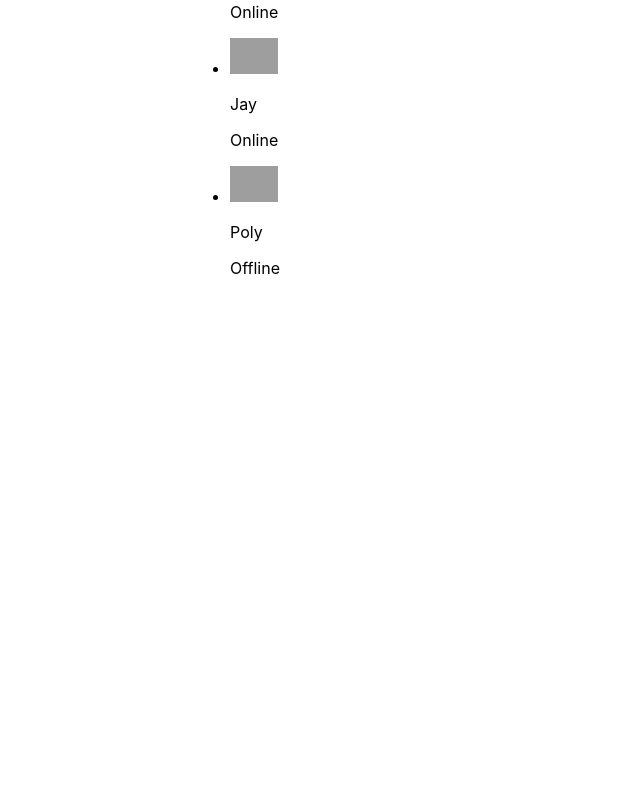
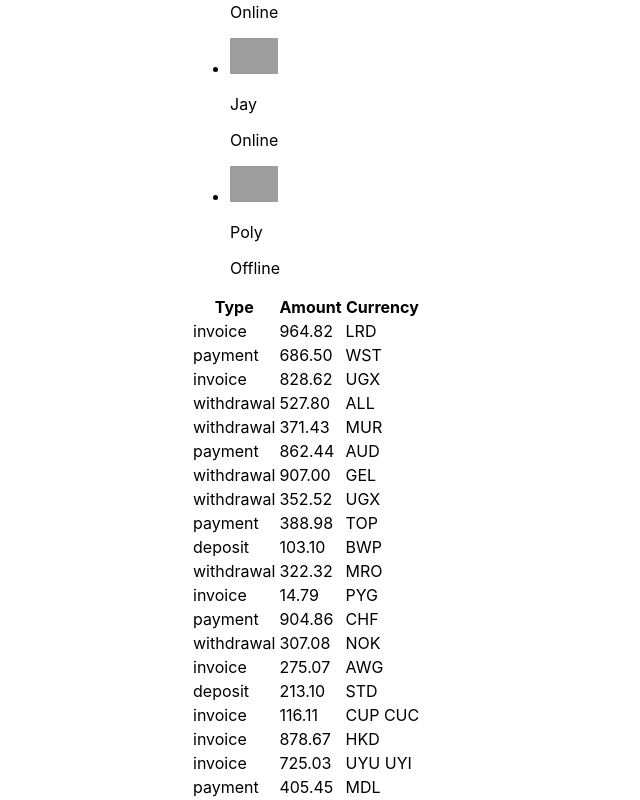
Before and after one commit to mhodunov/goit-react-hw-01-components, a React (Create React App) app: page / in a window 1280 px wide. Shown: the part 1169-1969 px from the top of the page, without its empty margins (0-640 px from the left). Before the commit the page ends 1463 px from the top, so only its background shows below. Built offline with nearby package versions, Linux system fonts and the light colour scheme; grey boxes are pictures that could not be loaded.

Commit message:
feat: add component TransactionHistory

```diff
--- a/src/App.js
+++ b/src/App.js
@@ -6,6 +6,8 @@
 import statisticalData from './Statistics/statistical-data.json'
 import FriendsList from './FriendsList/FriendsList';
 import friends from './FriendsListItem/friends.json';
+import transactions from './TransactionHistory/transactions.json';
+import TransactionHistory from './TransactionHistory/TransactionHistory.js';
 
 function App() {
   return (
@@ -26,6 +28,9 @@
      <FriendsList
      friends={friends}
      />
+     <TransactionHistory
+     transactions={transactions}
+     />
     </div>
   );
 };
--- /dev/null
+++ b/src/TransactionHistory/TransactionHistory.js
@@ -0,0 +1,35 @@
+import React from 'react';
+import PropTypes from 'prop-types';
+
+const TransactionHistory = ({transactions}) => (
+    <table className='transaction-history'>
+        <tr>
+          <th>Type</th>
+          <th>Amount</th>
+          <th>Currency</th>
+        </tr>
+
+      <tbody>
+        {transactions.map(({ id, type, amount, currency }) => (
+          <tr key={id}>
+            <td>{type}</td>
+            <td>{amount}</td>
+            <td>{currency}</td>
+          </tr>
+        ))}
+      </tbody>
+    </table>
+  );
+
+TransactionHistory.propTypes = {
+  items: PropTypes.arrayOf(
+    PropTypes.shape({
+      id: PropTypes.string.isRequired,
+      type: PropTypes.string.isRequired,
+      amount: PropTypes.string.isRequired,
+      currency: PropTypes.string.isRequired,
+    }),
+  ),
+};
+
+export default TransactionHistory;
--- /dev/null
+++ b/src/TransactionHistory/transactions.json
@@ -0,0 +1,122 @@
+[
+  {
+    "id": "1e0700a2-5183-4291-85cc-2065a036a683",
+    "type": "invoice",
+    "amount": "964.82",
+    "currency": "LRD"
+  },
+  {
+    "id": "a30f821b-4d25-4ff0-abdd-e340b3f0dd2b",
+    "type": "payment",
+    "amount": "686.50",
+    "currency": "WST"
+  },
+  {
+    "id": "44dca67a-8e5a-4798-bf8e-b15efd4e1abd",
+    "type": "invoice",
+    "amount": "828.62",
+    "currency": "UGX"
+  },
+  {
+    "id": "ea8ed3dc-2b68-4a53-905a-53ecb0adef33",
+    "type": "withdrawal",
+    "amount": "527.80",
+    "currency": "ALL"
+  },
+  {
+    "id": "ea76146a-0b00-4b80-bc02-a8c822176712",
+    "type": "withdrawal",
+    "amount": "371.43",
+    "currency": "MUR"
+  },
+  {
+    "id": "63ca02f9-d637-46b5-9237-f3b24425e029",
+    "type": "payment",
+    "amount": "862.44",
+    "currency": "AUD"
+  },
+  {
+    "id": "ed0263e8-59a5-4bf1-87e0-2bb88e53dc34",
+    "type": "withdrawal",
+    "amount": "907.00",
+    "currency": "GEL"
+  },
+  {
+    "id": "6013bad0-750c-4691-8bc2-d8f2b43969c4",
+    "type": "withdrawal",
+    "amount": "352.52",
+    "currency": "UGX"
+  },
+  {
+    "id": "252c7be4-8b06-4fa7-8d42-61fb835b70d5",
+    "type": "payment",
+    "amount": "388.98",
+    "currency": "TOP"
+  },
+  {
+    "id": "4eaab41b-b967-40ac-82ed-85fc66f646f1",
+    "type": "deposit",
+    "amount": "103.10",
+    "currency": "BWP"
+  },
+  {
+    "id": "9648a350-8469-42d5-8bf3-18090de5fe67",
+    "type": "withdrawal",
+    "amount": "322.32",
+    "currency": "MRO"
+  },
+  {
+    "id": "9c5c25fb-1a95-4b2f-8d1f-4c4426d677cc",
+    "type": "invoice",
+    "amount": "14.79",
+    "currency": "PYG"
+  },
+  {
+    "id": "43ef232c-80e9-4d6f-b48a-b22405620de3",
+    "type": "payment",
+    "amount": "904.86",
+    "currency": "CHF"
+  },
+  {
+    "id": "5161682e-e620-4019-ab0a-24ceb10fbd20",
+    "type": "withdrawal",
+    "amount": "307.08",
+    "currency": "NOK"
+  },
+  {
+    "id": "7b119d71-42e6-4c42-a141-6818b07bb9ff",
+    "type": "invoice",
+    "amount": "275.07",
+    "currency": "AWG"
+  },
+  {
+    "id": "a4f65722-65c4-4c28-b1f4-b8ed988bb205",
+    "type": "deposit",
+    "amount": "213.10",
+    "currency": "STD"
+  },
+  {
+    "id": "c6e5784b-0ca3-48d6-86e5-b5128af5a523",
+    "type": "invoice",
+    "amount": "116.11",
+    "currency": "CUP CUC"
+  },
+  {
+    "id": "c9ebed6a-3a02-4b49-ac0d-0534b51f2bfd",
+    "type": "invoice",
+    "amount": "878.67",
+    "currency": "HKD"
+  },
+  {
+    "id": "a4a98b0e-b22c-438b-9f83-de2df52110c8",
+    "type": "invoice",
+    "amount": "725.03",
+    "currency": "UYU UYI"
+  },
+  {
+    "id": "b39bfa7a-0166-4c47-94d6-87d20590f746",
+    "type": "payment",
+    "amount": "405.45",
+    "currency": "MDL"
+  }
+]
```
Also changed, not shown: src/TransactionHistory/TransactionHistory.css (added).
